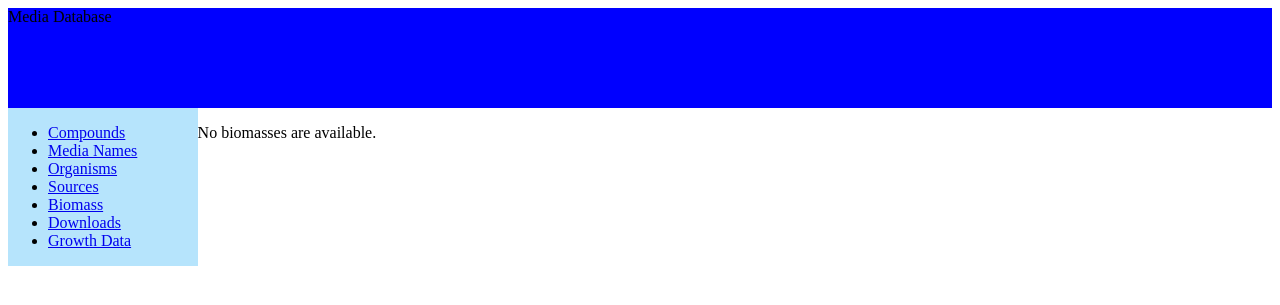
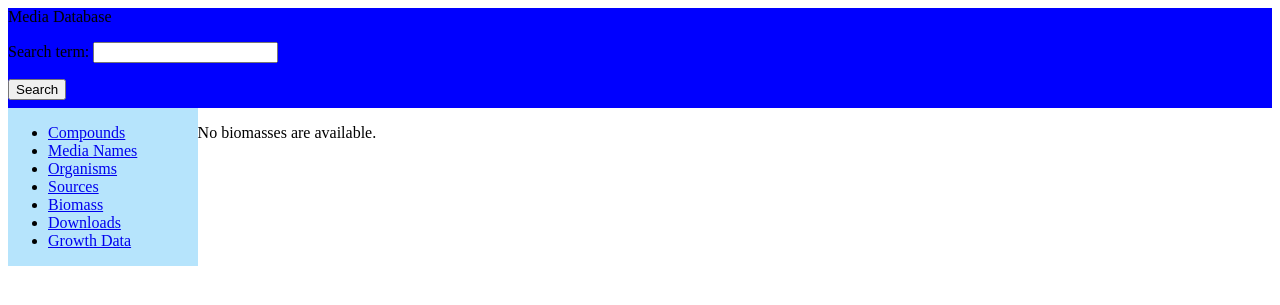
Before and after one commit to marichards/media-db, a Django app: template media_site/defined_media/templates/defined_media/biomass.html in a window 1280 px wide. Shown: the top 305 px of the page. Run offline with Django 3.2, Linux system fonts and the light colour scheme; the template is opened without the code that fills it, so the values that code supplies are empty; parts of the project's set-up code (start-up, migrations or seed data) failed here and were passed over.

Commit message:
inclusion tag "search_form"

```diff
--- a/media_site/defined_media/templates/defined_media/base.html
+++ b/media_site/defined_media/templates/defined_media/base.html
@@ -11,6 +11,8 @@
 
 <div class='header'>
   {% block header %}Media Database
+  {% load search_form %}
+  {% search_form %}
   {% endblock %}
 </div>
 
--- a/media_site/defined_media/templates/defined_media/searchresult_list.html
+++ b/media_site/defined_media/templates/defined_media/searchresult_list.html
@@ -2,7 +2,6 @@
 {% block title %}Defined Media: Search{% endblock %}
 
 {% block content %}
-{% include 'defined_media/search.html' %}
 
 {% if search_term %}
 <p>
--- /dev/null
+++ b/media_site/defined_media/templatetags/search_form.py
@@ -0,0 +1,26 @@
+from django import template
+register=template.Library()
+
+from defined_media.forms import SearchForm
+from django.core.urlresolvers import reverse
+from django.template.loader import get_template
+from django.template import Context
+from django.core.context_processors import csrf
+
+class SearchFormTag(template.Node):
+    def render(self, context):
+        context.update({'form': SearchForm()})
+        return get_template('defined_media/search.html').render(context)
+
+def do_search_form(parser, token):
+    return SearchFormTag()
+
+
+register.tag('search_form', do_search_form)
+
+'''
+{% search_form %}
+
+Inserts the search form.  Pretty simple.
+
+'''
```
Also changed, not shown: media_site/defined_media/templates/defined_media/header.html (+7 -1 lines), media_site/defined_media/templatetags/__init__.py (added).
